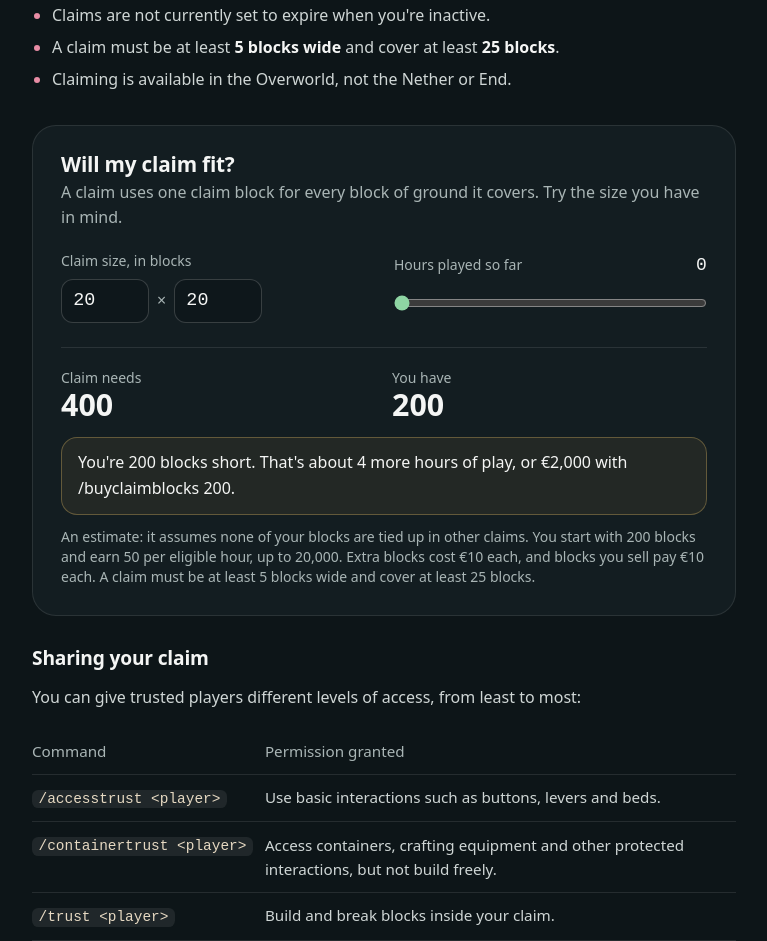
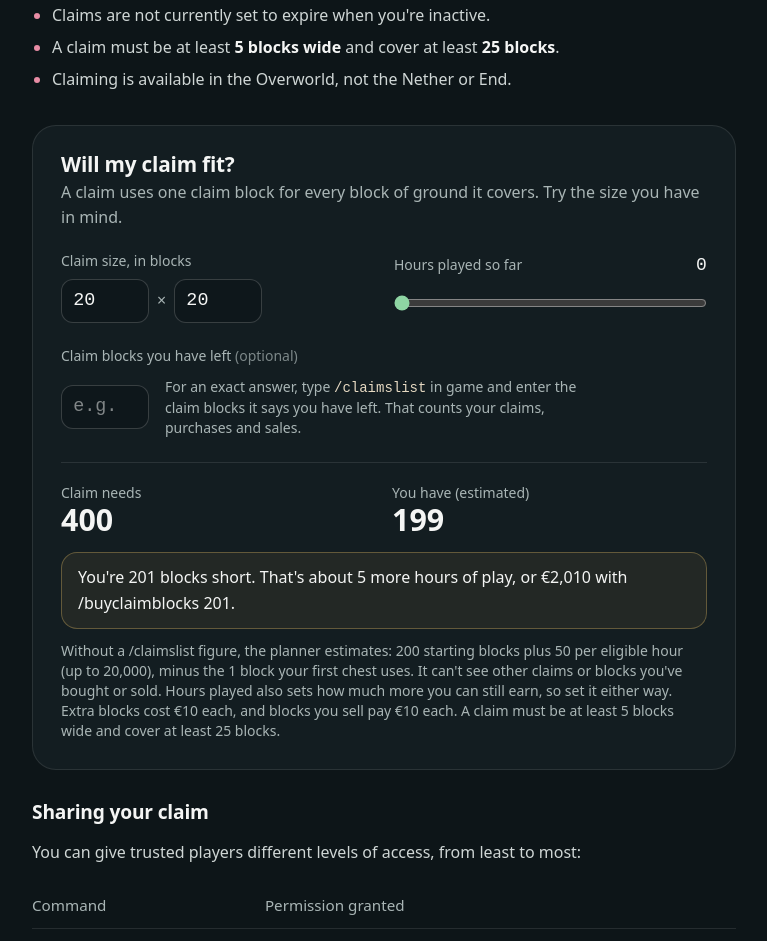
Before and after one commit to davevancauwenberghe/cherry-creek, an Astro site: page /guide in a window 1280 px wide. Shown: the part 2019-2960 px from the top of the page, without its empty margins (312-1079 px from the left). Built offline with nearby package versions, Linux system fonts and the light colour scheme; Astro itself is replaced by a stand-in of ours; no server answers.

Commit message:
Let the claim planner use the player's /claimslist balance
- Optional 'claim blocks you have left' field: when filled, it replaces
  the estimate, so claims, purchases and sales are all counted
- The estimate again subtracts the first-chest claim, which at radius 0
  is the chest alone (1 block); radius back in src/config/server.ts
- 'You have' says whether it is estimated or from /claimslist
- Tests for the review's example (50 left, 10 x 10: 50 short, EUR 500)

Co-Authored-By: Claude Opus 5.5 <noreply@anthropic.com>
Claude-Session: https://claude.ai/code/session_01Dk2u9Khtn74ecRmj9agatF

```diff
--- a/src/components/guide/ClaimPlanner.astro
+++ b/src/components/guide/ClaimPlanner.astro
@@ -4,9 +4,10 @@
  * Figures come from src/config/server.ts; the maths runs in src/scripts/guide.ts.
  * Hidden until JavaScript is available, since it does nothing without it.
  */
-import { count, euros, server } from '@/config/server';
+import { autoClaimArea, count, euros, server } from '@/config/server';
 
 const { claims, economy } = server;
+const firstChestNote = autoClaimArea === 1 ? '1 block' : `${count(autoClaimArea)} blocks`;
 ---
 
 <section
@@ -19,6 +20,7 @@ const { claims, economy } = server;
   data-price={economy.claimBlockPrice}
   data-min-width={claims.minWidth}
   data-min-area={claims.minArea}
+  data-starter-area={autoClaimArea}
   hidden
 >
   <h3 id="planner-heading" class="text-[1.3rem] font-bold text-snow">
@@ -87,6 +89,28 @@ const { claims, economy } = server;
     </div>
   </div>
 
+  <div class="mt-5">
+    <label class="text-sm text-silver" for="planner-available">
+      Claim blocks you have left <span class="text-silver/70">(optional)</span>
+    </label>
+    <div class="mt-2 flex flex-wrap items-center gap-x-4 gap-y-2">
+      <input
+        id="planner-available"
+        class="planner-number planner-wide"
+        type="number"
+        inputmode="numeric"
+        min="0"
+        placeholder="e.g. 150"
+        aria-describedby="planner-available-hint"
+        data-planner-available
+      />
+      <p id="planner-available-hint" class="max-w-md flex-1 text-sm text-silver">
+        For an exact answer, type <code class="planner-code">/claimslist</code> in game and enter
+        the claim blocks it says you have left. That counts your claims, purchases and sales.
+      </p>
+    </div>
+  </div>
+
   <dl class="mt-6 grid grid-cols-2 gap-4 border-t border-(--line) pt-5">
     <div>
       <dt class="text-sm text-silver">Claim needs</dt>
@@ -95,7 +119,9 @@ const { claims, economy } = server;
       </dd>
     </div>
     <div>
-      <dt class="text-sm text-silver">You have</dt>
+      <dt class="text-sm text-silver" data-planner-has-label>
+        You have (estimated)
+      </dt>
       <dd class="planner-figure" data-planner-has>
         {count(claims.startingBlocks)}
       </dd>
@@ -103,15 +129,24 @@ const { claims, economy } = server;
   </dl>
   <p class="planner-verdict mt-4" role="status" data-planner-verdict></p>
   <p class="mt-3 text-sm text-silver">
-    An estimate: it assumes none of your blocks are tied up in other claims. You start with{' '}
-    {count(claims.startingBlocks)} blocks and earn {count(claims.blocksPerHour)} per eligible hour,
-    up to {count(claims.maxAccruedBlocks)}. Extra blocks cost {euros(economy.claimBlockPrice)} each,
-    and blocks you sell pay {euros(economy.claimBlockSellValue)} each. A claim must be at least{' '}
+    Without a /claimslist figure, the planner estimates: {count(claims.startingBlocks)} starting
+    blocks plus {count(claims.blocksPerHour)} per eligible hour (up to{' '}
+    {count(claims.maxAccruedBlocks)}), minus the {firstChestNote} your first chest uses. It can't
+    see other claims or blocks you've bought or sold. Hours played also sets how much more you can
+    still earn, so set it either way. Extra blocks cost {euros(economy.claimBlockPrice)} each, and
+    blocks you sell pay {euros(economy.claimBlockSellValue)} each. A claim must be at least{' '}
     {claims.minWidth} blocks wide and cover at least {count(claims.minArea)} blocks.
   </p>
 </section>
 
 <style>
+  .planner-wide {
+    width: 8rem;
+  }
+  .planner-code {
+    font-family: var(--font-pixel);
+    color: var(--color-sand);
+  }
   .planner-number {
     width: 5.5rem;
     min-height: 2.75rem;
--- a/src/config/server.ts
+++ b/src/config/server.ts
@@ -32,8 +32,11 @@ export const server = {
     /** GriefPrevention rejects claims narrower or smaller than this. */
     minWidth: 5,
     minArea: 25,
-    // AutomaticNewPlayerClaimsRadius is 0: a new player's first chest is
-    // protected on its own, with no claim around it. The guide says so in words.
+    /**
+     * AutomaticNewPlayerClaimsRadius. A new player's first chest is claimed
+     * this many blocks out in each direction; 0 claims just the chest.
+     */
+    autoClaimRadius: 0,
   },
   pvp: {
     /** Seconds after combat during which /home and /tpa are blocked. */
@@ -42,6 +45,10 @@ export const server = {
   /** Items handed to first-time players, alongside the starting balance. */
   starterKit: ['1 wooden pickaxe', '1 wooden axe', '2 apples'],
 } as const;
+
+/** Side length and claim blocks used by the automatic first-chest claim. */
+export const autoClaimSide = server.claims.autoClaimRadius * 2 + 1;
+export const autoClaimArea = autoClaimSide ** 2;
 
 /** "5, 10 and 15" */
 export const listAnd = (items: (string | number)[]) =>
--- a/src/lib/claims.ts
+++ b/src/lib/claims.ts
@@ -38,15 +38,23 @@ export function planClaim(
   length: number,
   hoursPlayed: number,
   limits: ClaimLimits,
-  /** Blocks already tied up in the player's other claims. */
+  /** Blocks already tied up in the player's other claims. Ignored when `available` is given. */
   usedBlocks = 0,
+  /**
+   * Blocks the player has left, as reported by /claimslist. When known it
+   * replaces the estimate, so claims, purchases and sales are all counted.
+   */
+  available?: number,
 ): ClaimPlan {
   const area = width * length;
   const accrued = Math.min(
     Math.max(hoursPlayed, 0) * limits.blocksPerHour,
     limits.maxAccruedBlocks,
   );
-  const owned = Math.max(limits.startingBlocks + accrued - Math.max(usedBlocks, 0), 0);
+  const owned =
+    available !== undefined
+      ? Math.max(Math.floor(available), 0)
+      : Math.max(limits.startingBlocks + accrued - Math.max(usedBlocks, 0), 0);
 
   if (Math.min(width, length) < limits.minWidth)
     return { ok: false, reason: 'too-narrow', area, owned };
--- a/src/pages/guide.astro
+++ b/src/pages/guide.astro
@@ -4,6 +4,7 @@ import Checklist from '@/components/guide/Checklist.astro';
 import ClaimPlanner from '@/components/guide/ClaimPlanner.astro';
 import CommandFinder from '@/components/guide/CommandFinder.astro';
 import {
+  autoClaimArea,
   count,
   euros,
   levelRewardGroups,
@@ -18,8 +19,7 @@ const { economy, claims, starterKit } = server;
 
 // Whole sentences are built here rather than mixing text and {expressions}
 // across line breaks in the template, where the space between them gets lost.
-const firstChestNote =
-  'Placing it protects just the chest itself. Use a golden shovel to protect the rest of your base.';
+const firstChestNote = `Placing it claims just the chest itself, which uses ${autoClaimArea === 1 ? '1 claim block' : `${count(autoClaimArea)} claim blocks`}. Use a golden shovel to protect the rest of your base.`;
 const combatNote = `are blocked for ${server.pvp.combatTimeoutSeconds} seconds after fighting another player.`;
 
 const sections = [
--- a/src/scripts/guide.ts
+++ b/src/scripts/guide.ts
@@ -76,6 +76,9 @@ if (planner) {
   const width = planner.querySelector<HTMLInputElement>('[data-planner-width]')!;
   const length = planner.querySelector<HTMLInputElement>('[data-planner-length]')!;
   const hours = planner.querySelector<HTMLInputElement>('[data-planner-hours]')!;
+  const availableInput = planner.querySelector<HTMLInputElement>('[data-planner-available]');
+  const hasLabel = planner.querySelector('[data-planner-has-label]');
+  const starterArea = number('starterArea');
   const hoursOut = planner.querySelector('[data-planner-hours-out]')!;
   const needs = planner.querySelector('[data-planner-needs]')!;
   const has = planner.querySelector('[data-planner-has]')!;
@@ -111,7 +114,22 @@ if (planner) {
   };
 
   const calculate = () => {
-    const plan = planClaim(side(width), side(length), Number(hours.value), limits);
+    // A /claimslist figure, when given, replaces the estimate.
+    const raw = availableInput?.value.trim() ?? '';
+    const entered = raw === '' ? NaN : Number(raw);
+    const available = Number.isFinite(entered) ? Math.max(Math.floor(entered), 0) : undefined;
+    const plan = planClaim(
+      side(width),
+      side(length),
+      Number(hours.value),
+      limits,
+      starterArea,
+      available,
+    );
+    if (hasLabel) {
+      hasLabel.textContent =
+        available === undefined ? 'You have (estimated)' : 'You have (from /claimslist)';
+    }
     hoursOut.textContent = hours.value;
     needs.textContent = plan.ok ? format(plan.area) : '–';
     has.textContent = format(plan.owned);
--- a/tests/claims.test.ts
+++ b/tests/claims.test.ts
@@ -85,3 +85,24 @@ test('blocks tied up in other claims reduce what is free', () => {
   assert.equal(planClaim(10, 10, 0, limits, 81).ok && planClaim(10, 10, 0, limits, 81).owned, 119);
   assert.equal(planClaim(10, 10, 0, limits, 9999).owned, 0);
 });
+
+test('a /claimslist figure replaces the estimate', () => {
+  // A new player who sold 150 of their 200 blocks has 50 left.
+  const plan = planClaim(10, 10, 0, limits, 0, 50);
+  assert.ok(plan.ok);
+  assert.equal(plan.owned, 50);
+  assert.equal(plan.short, 50);
+  assert.equal(plan.hoursToEarn, 1);
+  assert.equal(plan.costToBuy, 500);
+
+  // Blocks in other claims are already counted in that figure.
+  assert.equal(planClaim(10, 10, 0, limits, 81, 50).owned, 50);
+  assert.equal(planClaim(10, 10, 0, limits, 0, -5).owned, 0);
+});
+
+test('the estimate leaves out the block the first chest uses', () => {
+  const plan = planClaim(10, 10, 0, limits, 1);
+  assert.ok(plan.ok);
+  assert.equal(plan.owned, 199);
+  assert.equal(plan.short, -99);
+});
```
